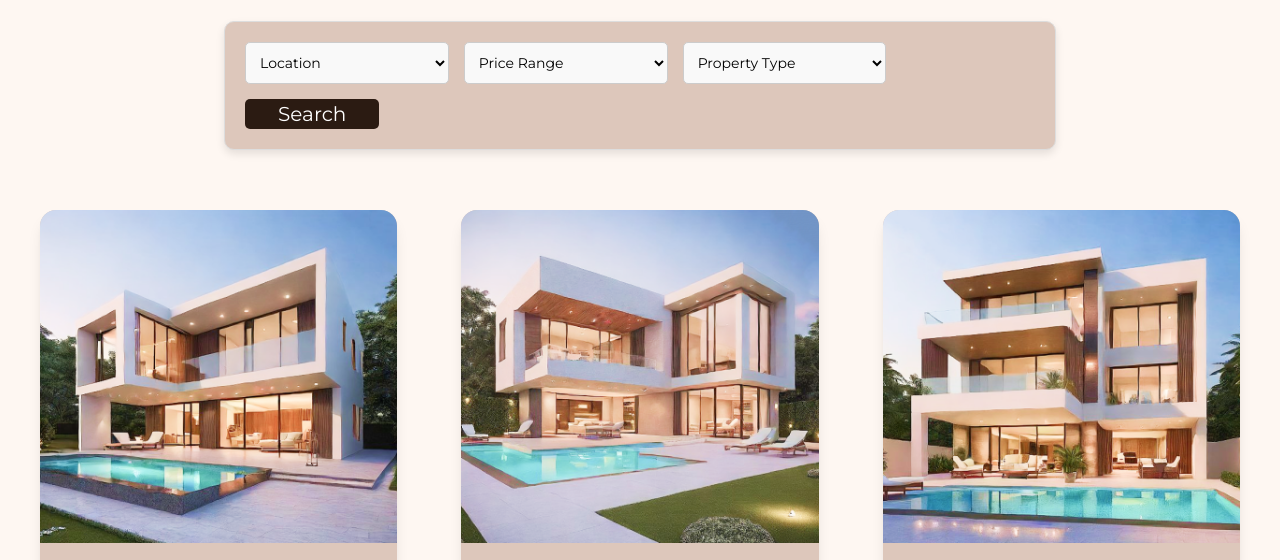
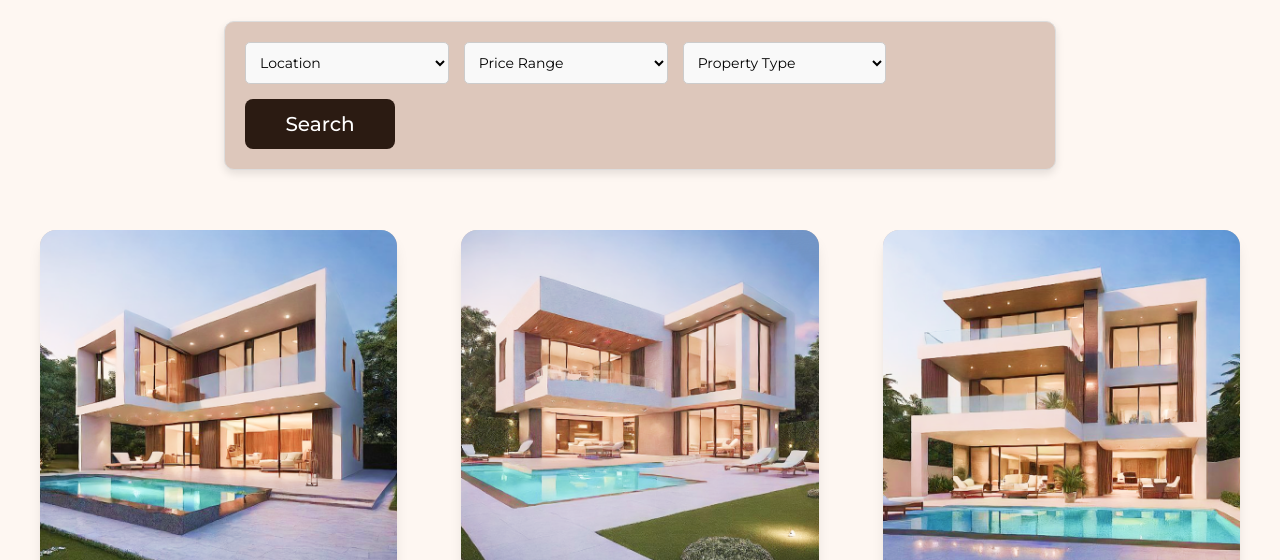
Before and after one commit to HKinnovaTech/InnovaEstates, a website: page pages/Services/Services.html in a window 1280 px wide. Shown: the part 214-774 px from the top of the page. Drawn offline with nearby package versions, Linux system fonts and the light colour scheme.

Commit message:
search button fix

```diff
--- a/pages/Services/Services.html
+++ b/pages/Services/Services.html
@@ -97,9 +97,7 @@
       </div>
     </div>
     <div>
-      <h1
-        class="max-sm:!text-[40px] !text-[50px] text-center font-bold pt-11 pb-7"
-      >
+      <h1 class="max-sm:!text-[40px] !text-[50px] text-center font-bold pt-11 pb-7">
         Explore Your Dream Properties
       </h1>
     </div>
@@ -131,7 +129,7 @@
             <option value="house">House</option>
           </select>
         </div>
-        <button class="search-button">
+        <button class="button-lg">
           <span class="search-icon">Search</span>
         </button>
       </div>
```
